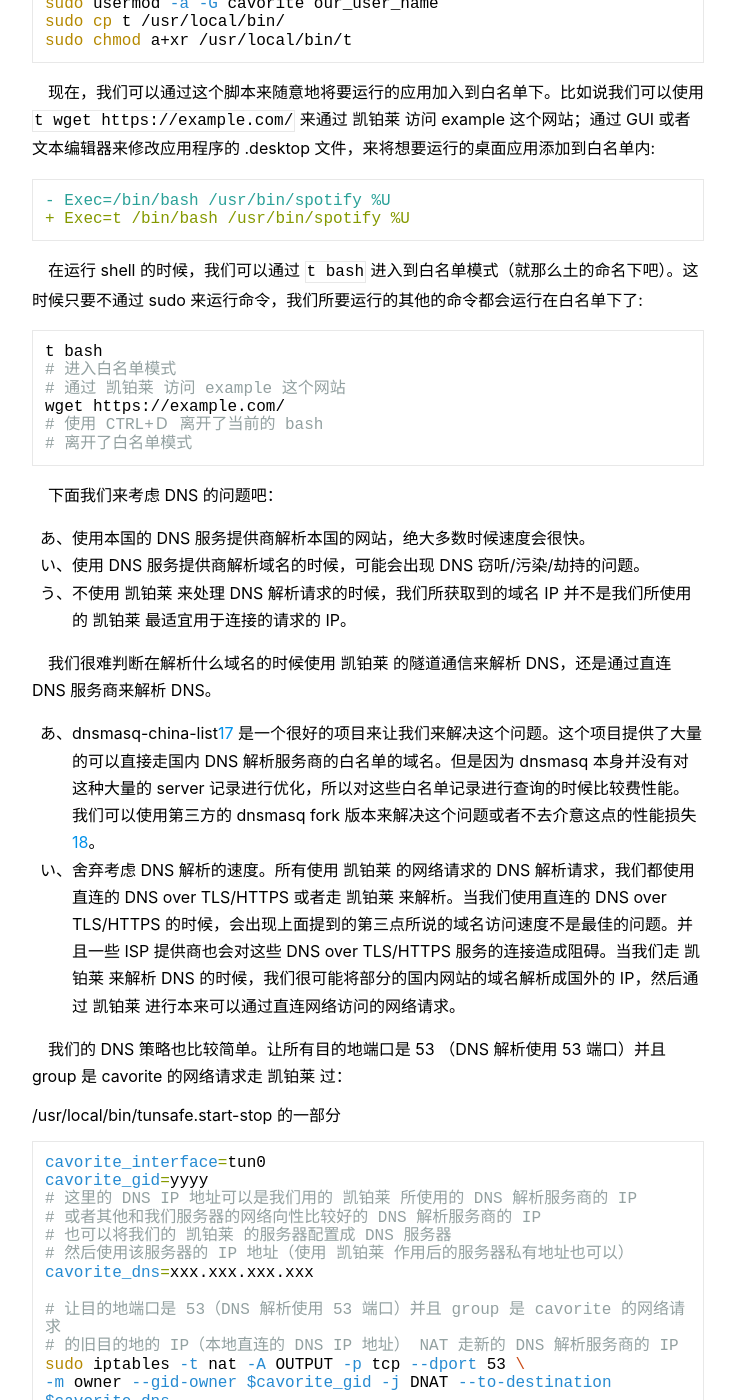
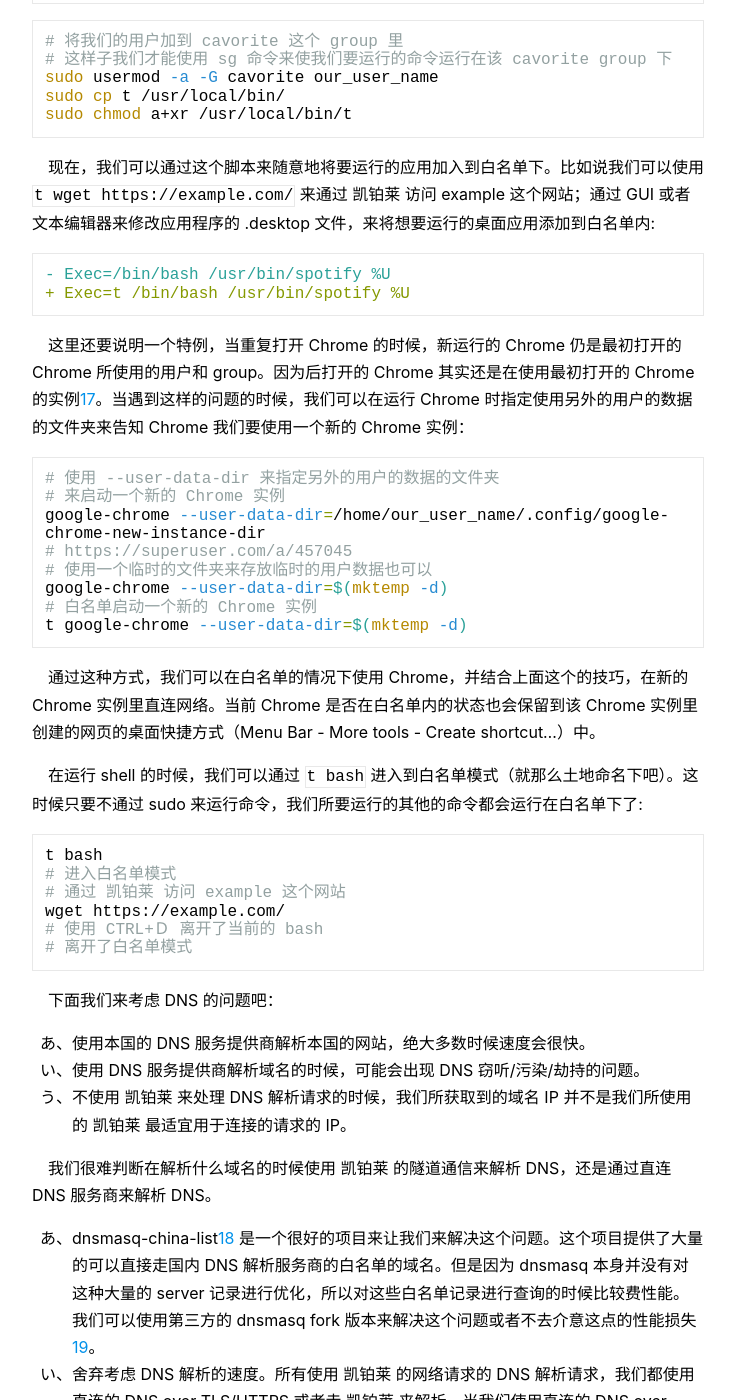
Before and after one commit to youxiaojie/floating-cat.github.io, a Jekyll site: the page built from _posts/2019-04-05-some-tunsafe-setups-feat-thought-fedora.md, in a window 1280 px wide and 1400 px high, scrolled down 6315 px. Shown: the whole window, without its empty margins (272-1007 px from the left). Built offline with Jekyll 4.4.1, drawn with Linux system fonts in a browser that asks for light colours; comment, search, counter and statistics services are not loaded; some of the changed text lies outside the part shown.

Commit message:
Tweak post "Some TunSafe Setups (feat. Thought, Fedora)"

```diff
--- a/_posts/2019-04-05-some-tunsafe-setups-feat-thought-fedora.md
+++ b/_posts/2019-04-05-some-tunsafe-setups-feat-thought-fedora.md
@@ -61,6 +61,7 @@
 
 start() {
   sudo tunsafe start -d /etc/tunsafe/tunsafe.conf
+  # 本文后续篇幅我们讲解的路由和 DNS 的配置的命令都会放到这段注释之后
 }
 
 stop() {
@@ -81,7 +82,7 @@
 {% endhighlight %}
 </figure>
 
-因为本文并不会讲解 TunSafe 配置文件的配置，所以这部分的内容请查阅 WireGuard 和 TunSafe 的文档说明吧。我们可以结合自己的 TunsSafe 配置文件（片段里的配置文件命名成了 `tunsafe.conf`）来使用这几段内容。下面是一段用在 Fedora （当然对很多其他的 Linux 发行版本也适用）上对上述的这三个文件的拷贝、设置权限的命令。
+因为本文并不会讲解 TunSafe 配置文件的配置，所以这部分的内容请查阅 WireGuard 和 TunSafe 的文档说明吧。我们可以结合自己的 TunsSafe 配置文件（片段里的配置文件命名成了 `tunsafe.conf`）来使用这几段内容。下面是一段用在 Fedora （当然对很多其他的 Linux 发行版本也适用）上对上述的这三个文件的拷贝、设置权限和运行/停止 TunSafe 的相关命令。
 
 {% highlight shell %}
 sudo mkdir /etc/tunsafe/
@@ -92,9 +93,15 @@
 sudo chmod a+r -R /etc/tunsafe/tunsafe.conf
 sudo chmod a+r /usr/local/bin/tunsafe.start-stop
 sudo chmod a+r /etc/systemd/system/tunsafe.service
+
+# 运行 TunSafe
+sudo systemctl start tunsafe
+# 停止运行 TunSafe
+sudo systemctl stop tunsafe
+# 设置开机启动 TunSafe 并马上运行 TunSafe
+sudo systemctl enable --now tunsafe
+
 {% endhighlight %}
-
-如果一切顺利的话，我们现在就可以通过 `sudo systemctl enable --now tunsafe` 来设置开机启动 TunSafe 并马上运行 TunSafe 了。
 
 在进行路由的配置之前，让我们先来考虑一个问题。我们是应该让这些 凯铂莱 进行全局逃亡，让部分应用/网络请求通过路由配置，直连网络。还是应该让这些部分的应用/网络请求使用这些 凯铂莱，而其他的默认直连。当然这两方面都有合理的应用场景，而本文只会着重地解释后一种（前一种可以从本文的后一种相关的配置中复用绝大部分的配置）。当然无论哪种方案，有选择性地让部分的网络请求通过 凯铂莱 进行访问，都可以减少这方面网络请求的特征、提高部分网络请求的速度（因为我们没必要总是绕一层进行网络请求）。这篇文章之所以说明后者的配置，是因为在作者虚构的场景里，前者需要配置的黑名单远多余后者的白名单数目。很多时候、比如说在 Fedora 依赖/JetBrains IDE 版本更新的时候，默认就直连网络，就可以获得到极佳的速度了。在前一种方案里，就要为每一个这种情况的应用设置黑名单了。
 
@@ -225,7 +232,22 @@
 + Exec=t /bin/bash /usr/bin/spotify %U
 {% endhighlight %}
 
-在运行 shell 的时候，我们可以通过 `t bash` 进入到白名单模式（就那么土的命名下吧）。这时候只要不通过 sudo 来运行命令，我们所要运行的其他的命令都会运行在白名单下了:
+这里还要说明一个特例，当重复打开 Chrome 的时候，新运行的 Chrome 仍是最初打开的 Chrome 所使用的用户和 group。因为后打开的 Chrome 其实还是在使用最初打开的 Chrome 的实例[17]。当遇到这样的问题的时候，我们可以在运行 Chrome 时指定使用另外的用户的数据的文件夹来告知 Chrome 我们要使用一个新的 Chrome 实例：
+
+{% highlight shell %}
+# 使用 --user-data-dir 来指定另外的用户的数据的文件夹
+# 来启动一个新的 Chrome 实例
+google-chrome --user-data-dir=/home/our_user_name/.config/google-chrome-new-instance-dir
+# https://superuser.com/a/457045
+# 使用一个临时的文件夹来存放临时的用户数据也可以
+google-chrome --user-data-dir=$(mktemp -d)
+# 白名单启动一个新的 Chrome 实例
+t google-chrome --user-data-dir=$(mktemp -d)
+{% endhighlight %}
+
+通过这种方式，我们可以在白名单的情况下使用 Chrome，并结合上面这个的技巧，在新的 Chrome 实例里直连网络。当前 Chrome 是否在白名单内的状态也会保留到该 Chrome 实例里创建的网页的桌面快捷方式（Menu Bar - More tools - Create shortcut…）中。
+
+在运行 shell 的时候，我们可以通过 `t bash` 进入到白名单模式（就那么土地命名下吧）。这时候只要不通过 sudo 来运行命令，我们所要运行的其他的命令都会运行在白名单下了:
 
 {% highlight shell %}
 t bash
@@ -243,7 +265,7 @@
 3. 不使用 凯铂莱 来处理 DNS 解析请求的时候，我们所获取到的域名 IP 并不是我们所使用的 凯铂莱 最适宜用于连接的请求的 IP。
 
 我们很难判断在解析什么域名的时候使用 凯铂莱 的隧道通信来解析 DNS，还是通过直连 DNS 服务商来解析 DNS。
-1. dnsmasq-china-list[17] 是一个很好的项目来让我们来解决这个问题。这个项目提供了大量的可以直接走国内 DNS 解析服务商的白名单的域名。但是因为 dnsmasq 本身并没有对这种大量的 server 记录进行优化，所以对这些白名单记录进行查询的时候比较费性能。我们可以使用第三方的 dnsmasq fork 版本来解决这个问题或者不去介意这点的性能损失[18]。
+1. dnsmasq-china-list[18] 是一个很好的项目来让我们来解决这个问题。这个项目提供了大量的可以直接走国内 DNS 解析服务商的白名单的域名。但是因为 dnsmasq 本身并没有对这种大量的 server 记录进行优化，所以对这些白名单记录进行查询的时候比较费性能。我们可以使用第三方的 dnsmasq fork 版本来解决这个问题或者不去介意这点的性能损失[19]。
 2. 舍弃考虑 DNS 解析的速度。所有使用 凯铂莱 的网络请求的 DNS 解析请求，我们都使用直连的 DNS over TLS/HTTPS 或者走 凯铂莱 来解析。当我们使用直连的 DNS over TLS/HTTPS 的时候，会出现上面提到的第三点所说的域名访问速度不是最佳的问题。并且一些 ISP 提供商也会对这些 DNS over TLS/HTTPS 服务的连接造成阻碍。当我们走 凯铂莱 来解析 DNS 的时候，我们很可能将部分的国内网站的域名解析成国外的 IP，然后通过 凯铂莱 进行本来可以通过直连网络访问的网络请求。
 
 我们的 DNS 策略也比较简单。让所有目的地端口是 53 （DNS 解析使用 53 端口）并且 group 是 cavorite 的网络请求走 凯铂莱 过：
@@ -368,5 +390,6 @@
 [14]: https://github.com/lihaoyi/Ammonite "Scala 脚本工具"
 [15]: https://firewalld.org/ "Fedora 的防火墙软件"
 [16]: https://serverfault.com/a/797289
-[17]: https://github.com/felixonmars/dnsmasq-china-list
-[18]: https://github.com/felixonmars/dnsmasq-china-list/issues/227
+[17]: https://bugs.chromium.org/p/chromium/issues/detail?id=27344
+[18]: https://github.com/felixonmars/dnsmasq-china-list
+[19]: https://github.com/felixonmars/dnsmasq-china-list/issues/227
```
